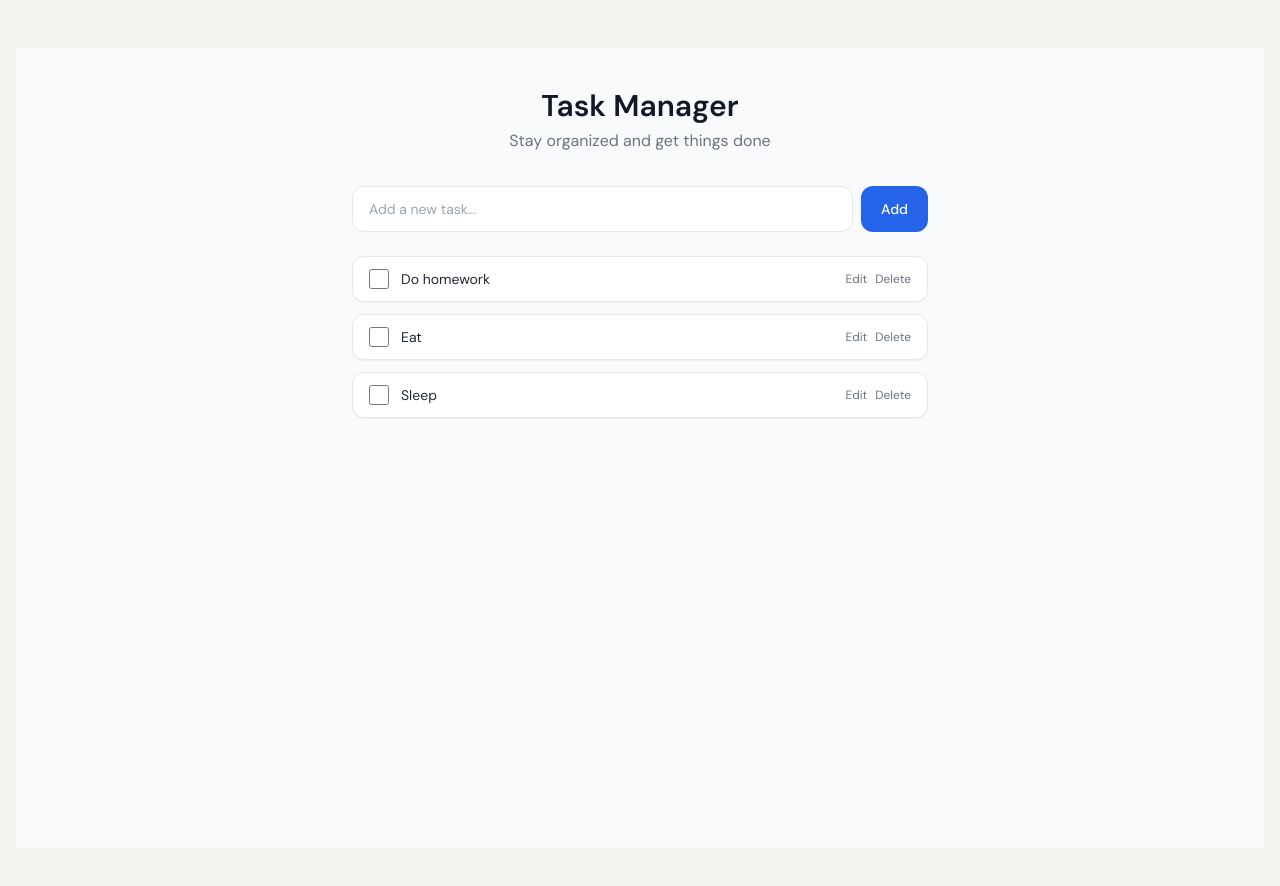
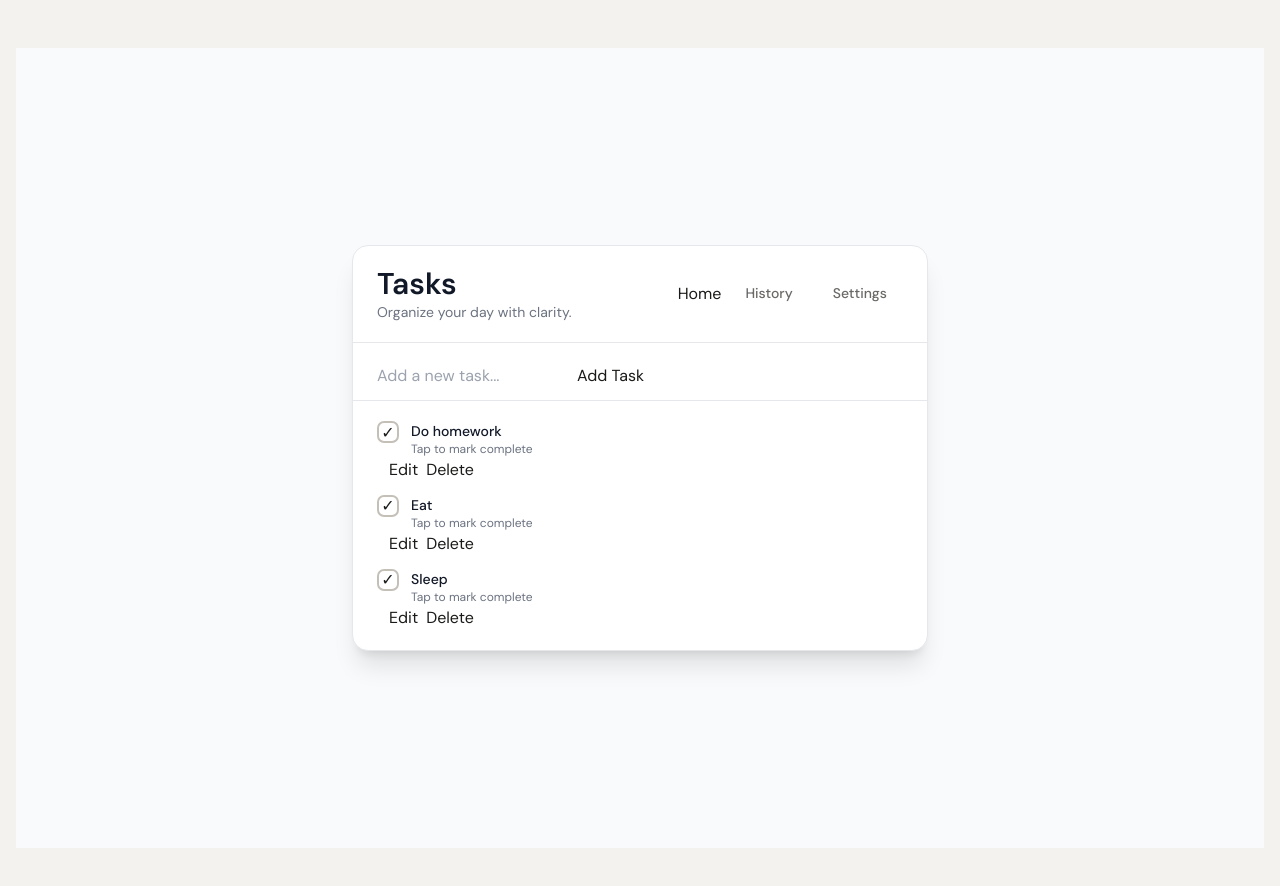
Before and after one commit to margihingrajia/AI_in_UI, a React (Vite) app in the folder ai_in_ui/: page / in a window 1280 px wide. Shown: the top 886 px of the page. Built offline with nearby package versions, Linux system fonts and the light colour scheme.

Commit message:
v3 copilot

```diff
--- a/ai_in_ui/src/App.jsx
+++ b/ai_in_ui/src/App.jsx
@@ -1,194 +1,247 @@
-import React, { useState, useRef } from "react";
+import React, { useState, useEffect } from "react";
 import "./index.css";
 
 export default function App() {
   const [todos, setTodos] = useState([
-    { text: "Do homework", completed: false },
-    { text: "Eat", completed: false },
-    { text: "Sleep", completed: false },
+    { id: 1, text: "Do homework", completed: false },
+    { id: 2, text: "Eat", completed: false },
+    { id: 3, text: "Sleep", completed: false },
   ]);
 
   const [input, setInput] = useState("");
-  const [editingIndex, setEditingIndex] = useState(null);
-  const [message, setMessage] = useState("");
+  const [message, setMessage] = useState({ type: "", text: "" });
   const [lastDeleted, setLastDeleted] = useState(null);
+  const [editingId, setEditingId] = useState(null);
+  const [editValue, setEditValue] = useState("");
 
-  const inputRef = useRef(null);
+  // Auto-clear feedback
+  useEffect(() => {
+    if (!message.text) return;
+    const timer = setTimeout(() => setMessage({ type: "", text: "" }), 2500);
+    return () => clearTimeout(timer);
+  }, [message]);
 
-  const showMessage = (text) => {
-    setMessage(text);
-    setTimeout(() => setMessage(""), 2500);
+  // Auto-clear undo
+  useEffect(() => {
+    if (!lastDeleted) return;
+    const timer = setTimeout(() => setLastDeleted(null), 5000);
+    return () => clearTimeout(timer);
+  }, [lastDeleted]);
+
+  const showMessage = (type, text) => setMessage({ type, text });
+
+  const addTodo = () => {
+    const trimmed = input.trim();
+    if (!trimmed) {
+      showMessage("error", "Task cannot be empty.");
+      return;
+    }
+    const newTodo = {
+      id: Date.now(),
+      text: trimmed,
+      completed: false,
+    };
+    setTodos((prev) => [...prev, newTodo]);
+    setInput("");
+    showMessage("success", "Task added!");
   };
 
-  // Add Task
-  const addTodo = () => {
-    if (!input.trim()) return;
-
-    setTodos([...todos, { text: input.trim(), completed: false }]);
-    setInput("");
-    showMessage("Task added");
-    inputRef.current.focus();
-  };
-
-  // Delete Task + Undo
-  const deleteTodo = (index) => {
-    setLastDeleted({ item: todos[index], index });
-
-    setTodos(todos.filter((_, i) => i !== index));
-    showMessage("Task deleted");
+  const deleteTodo = (id) => {
+    const removed = todos.find((t) => t.id === id);
+    setTodos((prev) => prev.filter((t) => t.id !== id));
+    setLastDeleted(removed);
+    showMessage("success", "Task deleted.");
   };
 
   const undoDelete = () => {
     if (!lastDeleted) return;
-
-    const updated = [...todos];
-    updated.splice(lastDeleted.index, 0, lastDeleted.item);
-    setTodos(updated);
+    setTodos((prev) => [...prev, lastDeleted]);
     setLastDeleted(null);
-    showMessage("Undo successful");
+    showMessage("success", "Task restored.");
   };
 
-  // Complete Task
-  const toggleComplete = (index) => {
-    const updated = [...todos];
-    updated[index].completed = !updated[index].completed;
-    setTodos(updated);
+  const toggleComplete = (id) => {
+    setTodos((prev) =>
+      prev.map((t) =>
+        t.id === id ? { ...t, completed: !t.completed } : t
+      )
+    );
   };
 
-  // Edit Task
-  const startEdit = (index) => {
-    setEditingIndex(index);
-    setInput(todos[index].text);
-    inputRef.current.focus();
+  const startEdit = (todo) => {
+    setEditingId(todo.id);
+    setEditValue(todo.text);
   };
 
-  const saveEdit = () => {
-    if (!input.trim()) return;
+  const saveEdit = (id) => {
+    const trimmed = editValue.trim();
+    if (!trimmed) {
+      showMessage("error", "Task cannot be empty.");
+      return;
+    }
+    setTodos((prev) =>
+      prev.map((t) => (t.id === id ? { ...t, text: trimmed } : t))
+    );
+    setEditingId(null);
+    setEditValue("");
+    showMessage("success", "Task updated.");
+  };
 
-    const updated = [...todos];
-    updated[editingIndex].text = input.trim();
-
-    setTodos(updated);
-    setEditingIndex(null);
-    setInput("");
-    showMessage("Task updated");
+  const cancelEdit = () => {
+    setEditingId(null);
+    setEditValue("");
   };
 
   return (
-    <div className="min-h-screen bg-gray-50 flex justify-center px-4 py-10">
+    <div className="min-h-screen bg-gray-50 flex items-center justify-center px-4 py-10">
       <div className="w-full max-w-xl">
 
+        {/* App Shell */}
+        <div className="bg-white shadow-xl rounded-2xl border border-gray-200 overflow-hidden">
+
           {/* Header */}
-        <header className="mb-8 text-center">
-          <h1 className="text-3xl font-semibold text-gray-900">
-            Task Manager
-          </h1>
-          <p className="text-gray-500 mt-1">
-            Stay organized and get things done
-          </p>
+          <header className="px-6 py-5 border-b border-gray-200 flex items-center justify-between">
+            <div>
+              <h1 className="text-3xl font-bold text-gray-900">Tasks</h1>
+              <p className="text-sm text-gray-500">Organize your day with clarity.</p>
+            </div>
+
+            <nav className="flex gap-2">
+              <button className="nav-btn-active">Home</button>
+              <button className="nav-btn">History</button>
+              <button className="nav-btn">Settings</button>
+            </nav>
           </header>
 
-        {/* Feedback */}
-        {message && (
-          <div className="mb-4 text-sm text-center text-blue-600 bg-blue-50 py-2 rounded-lg transition">
-            {message}
+          {/* Input */}
+          <section className="px-6 pt-5 pb-3 border-b border-gray-200">
+            <div className="flex gap-3">
+              <input
+                aria-label="Add a new task"
+                placeholder="Add a new task..."
+                value={input}
+                onChange={(e) => setInput(e.target.value)}
+                className="input"
+              />
+              <button onClick={addTodo} className="btn-primary">
+                Add Task
+              </button>
+            </div>
+
+            {message.text && (
+              <div
+                className={`feedback ${
+                  message.type === "error" ? "feedback-error" : "feedback-success"
+                }`}
+              >
+                {message.text}
               </div>
             )}
+          </section>
 
           {/* Undo */}
           {lastDeleted && (
-          <div className="mb-4 flex justify-between items-center bg-yellow-50 text-yellow-800 px-4 py-2 rounded-lg">
-            <span>Task deleted</span>
-            <button
-              onClick={undoDelete}
-              className="text-sm font-medium hover:underline"
-            >
-              Undo
-            </button>
-          </div>
-        )}
-
-        {/* Input */}
-        <div className="flex gap-2 mb-6">
-          <input
-            ref={inputRef}
-            value={input}
-            onChange={(e) => setInput(e.target.value)}
-            onKeyDown={(e) =>
-              e.key === "Enter"
-                ? editingIndex !== null
-                  ? saveEdit()
-                  : addTodo()
-                : null
-            }
-            placeholder="Add a new task..."
-            className="flex-1 px-4 py-3 rounded-xl border border-gray-200 focus:outline-none focus:ring-2 focus:ring-blue-500 text-sm"
-          />
-
-          <button
-            onClick={editingIndex !== null ? saveEdit : addTodo}
-            className="px-5 py-3 bg-blue-600 text-white rounded-xl text-sm font-medium hover:bg-blue-700 active:scale-95 transition"
-          >
-            {editingIndex !== null ? "Save" : "Add"}
-          </button>
-        </div>
-
-        {/* Empty State */}
-        {todos.length === 0 && (
-          <div className="text-center text-gray-400 py-10">
-            No tasks yet. Add one above 👆
+            <div className="undo-bar">
+              <span>Task “{lastDeleted.text}” deleted.</span>
+              <button onClick={undoDelete} className="undo-btn">Undo</button>
             </div>
           )}
 
           {/* Task List */}
+          <main className="px-6 py-5">
+            {todos.length === 0 ? (
+              <div className="empty-state">
+                <p className="font-medium text-gray-700">No tasks yet</p>
+                <p className="text-sm text-gray-500">Add your first task to begin.</p>
+              </div>
+            ) : (
               <div className="space-y-3">
-          {todos.map((todo, index) => (
+                {todos.map((todo) => {
+                  const editing = editingId === todo.id;
+
+                  return (
                     <div
-              key={index}
-              className="bg-white border border-gray-200 rounded-xl px-4 py-3 flex items-center justify-between shadow-sm hover:shadow-md transition"
+                      key={todo.id}
+                      className="task-card group"
                     >
-              {/* Left */}
-              <div className="flex items-center gap-3">
+                      <div className="flex items-start gap-3 flex-1">
 
-                {/* Checkbox */}
+                        {/* Completion toggle */}
+                        <button
+                          onClick={() => toggleComplete(todo.id)}
+                          className={`check-btn ${
+                            todo.completed ? "check-btn-active" : ""
+                          }`}
+                        >
+                          ✓
+                        </button>
+
+                        {/* Text / Edit */}
+                        <div className="flex-1">
+                          {editing ? (
+                            <div className="flex flex-col gap-2">
                               <input
-                  type="checkbox"
-                  checked={todo.completed}
-                  onChange={() => toggleComplete(index)}
-                  className="w-5 h-5 accent-blue-600 cursor-pointer"
+                                value={editValue}
+                                onChange={(e) => setEditValue(e.target.value)}
+                                className="input-sm"
                               />
-
-                {/* Text */}
-                <span
-                  className={`text-sm ${
+                              <div className="flex gap-2">
+                                <button
+                                  onClick={() => saveEdit(todo.id)}
+                                  className="btn-primary-sm"
+                                >
+                                  Save
+                                </button>
+                                <button
+                                  onClick={cancelEdit}
+                                  className="btn-secondary-sm"
+                                >
+                                  Cancel
+                                </button>
+                              </div>
+                            </div>
+                          ) : (
+                            <>
+                              <p
+                                className={`text-sm font-medium ${
                                   todo.completed
                                     ? "line-through text-gray-400"
-                      : "text-gray-800"
+                                    : "text-gray-900"
                                 }`}
                               >
                                 {todo.text}
-                </span>
+                              </p>
+                              <p className="text-xs text-gray-500">
+                                {todo.completed ? "Completed" : "Tap to mark complete"}
+                              </p>
+                            </>
+                          )}
+                        </div>
                       </div>
 
                       {/* Actions */}
-              <div className="flex items-center gap-2">
-
+                      {!editing && (
+                        <div className="flex items-center gap-2 ml-3">
                           <button
-                  onClick={() => startEdit(index)}
-                  className="text-xs text-gray-500 hover:text-blue-600 transition"
+                            onClick={() => startEdit(todo)}
+                            className="btn-secondary-sm"
                           >
                             Edit
                           </button>
-
                           <button
-                  onClick={() => deleteTodo(index)}
-                  className="text-xs text-gray-500 hover:text-red-600 transition"
+                            onClick={() => deleteTodo(todo.id)}
+                            className="btn-danger-sm"
                           >
                             Delete
                           </button>
                         </div>
+                      )}
                     </div>
-          ))}
+                  );
+                })}
+              </div>
+            )}
+          </main>
         </div>
       </div>
     </div>
```
Lines whose indentation alone changed are shown as unchanged.
